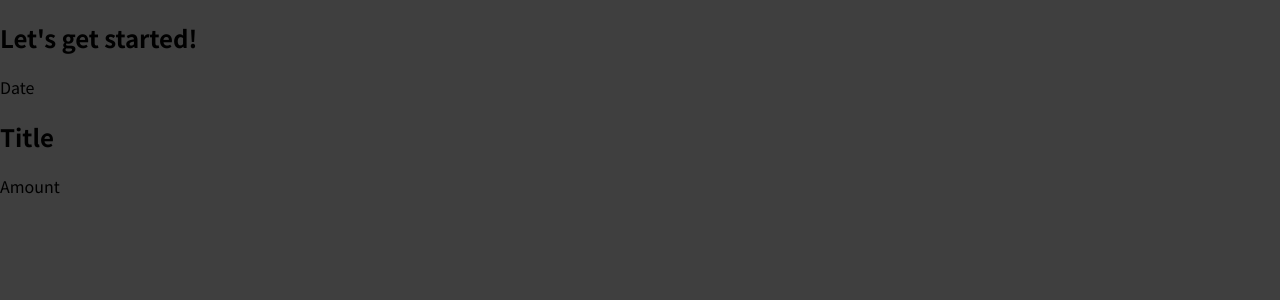
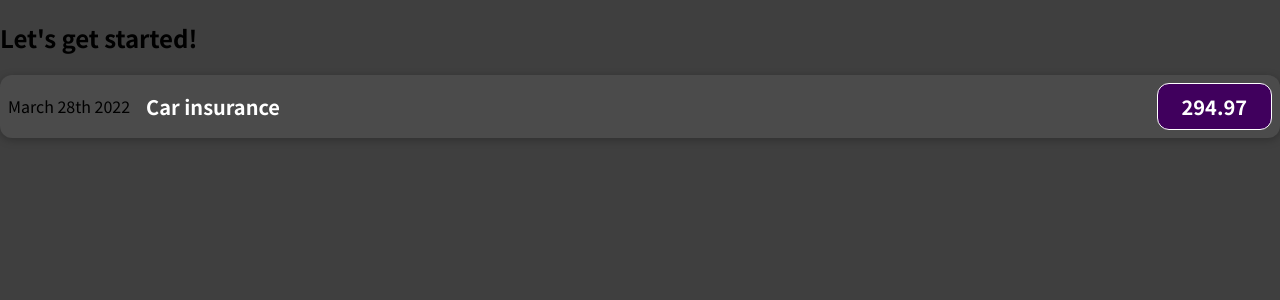
Before and after one commit to awar7118/01-starting-setup, a JavaScript app: page / in a window 1280 px wide. Shown: the top 300 px of the page. Built offline with nearby package versions, Linux system fonts and the light colour scheme.

Commit message:
added classNames

```diff
--- a/src/components/ExpenseItem.js
+++ b/src/components/ExpenseItem.js
@@ -1,10 +1,12 @@
+import "./ExpenseItem.css";
+
 function ExpenseItem() {
   return (
-    <div>
-      <div>Date</div>
-      <div>
-        <h2>Title</h2>
-        <div>Amount</div>
+    <div className="expense-item">
+      <div>March 28th 2022</div>
+      <div className="expense-item__description">
+        <h2>Car insurance</h2>
+        <div className="expense-item__price ">294.97</div>
       </div>
     </div>
   );
```
